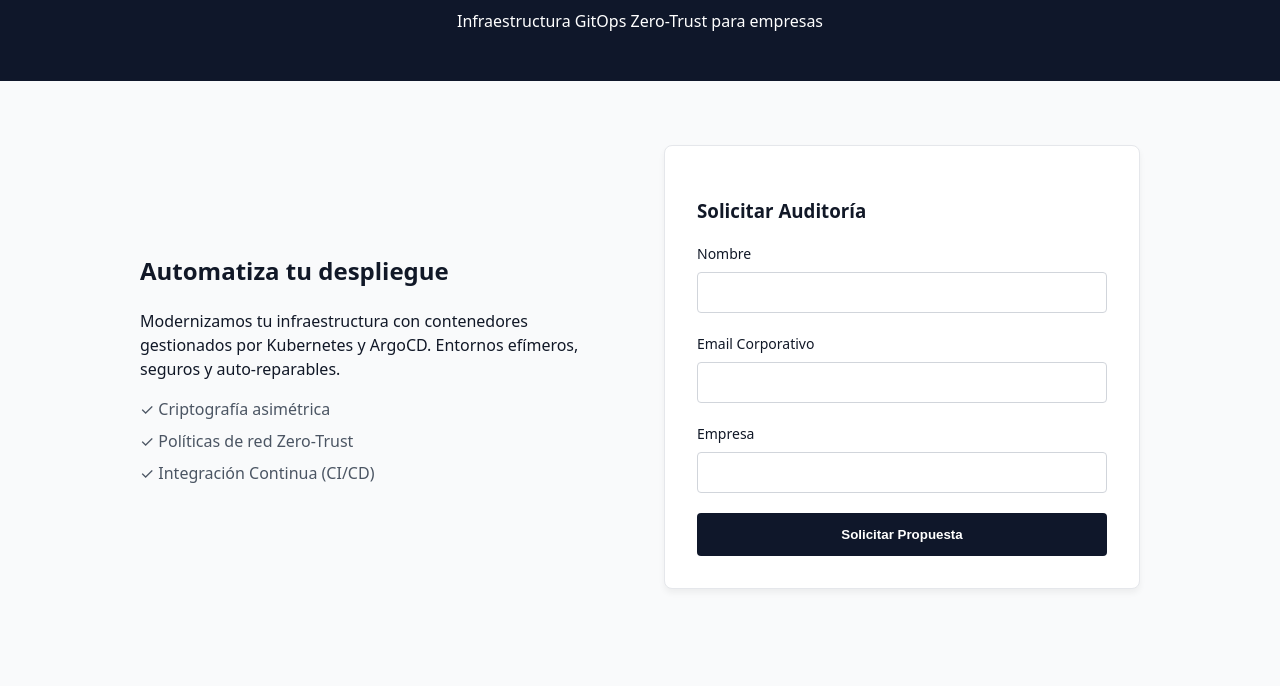
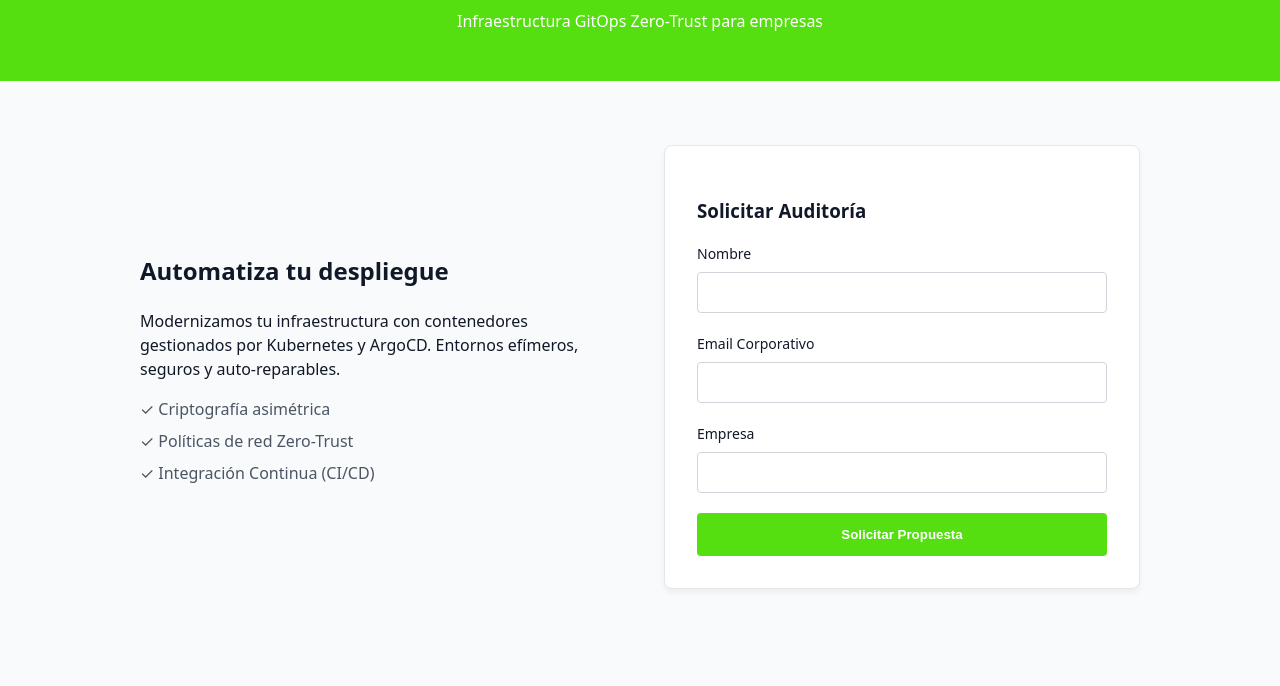
Before and after one commit to ieszaidinvergeles/2-asir-bil-pasir-mario-sanchez-gutierrez, a plain HTML site: page apps/frontend/index.html in a window 1280 px wide. Shown: the part 114-800 px from the top of the page. Drawn offline with Linux system fonts and the light colour scheme.

Commit message:
style: update principal color to green

```diff
--- a/apps/frontend/css/styles.css
+++ b/apps/frontend/css/styles.css
@@ -2,7 +2,7 @@
 :root {
     --bg-color: #f9fafb;
     --text-color: #111827;
-    --primary-color: #0f172a;
+    --primary-color: #55de10;
     --border-color: #e5e7eb;
     --input-border: #d1d5db;
     --success-bg: #dcfce3;
```
